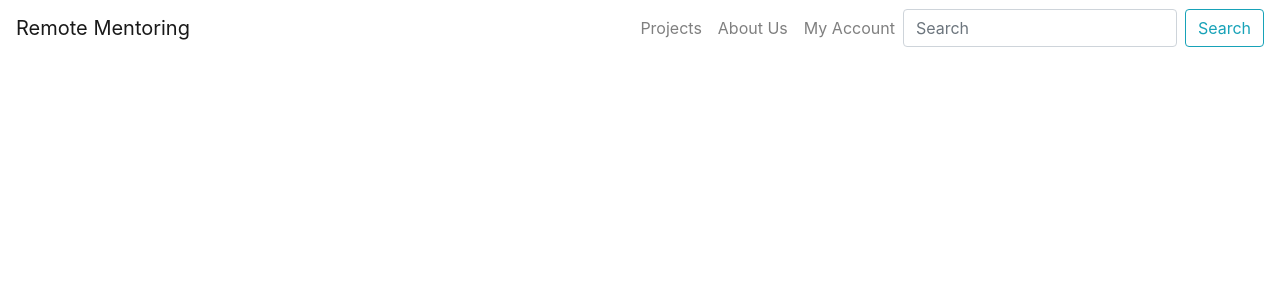
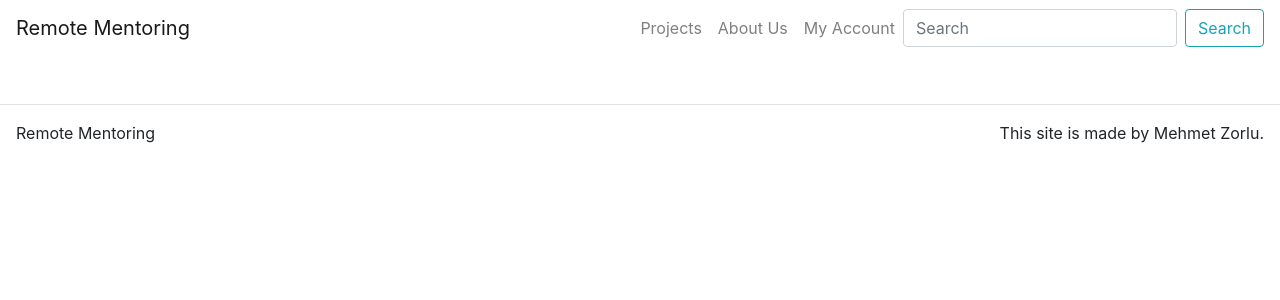
Before and after one commit to MehmetZorlu07/remote-mentoring, a React (Create React App) app: page / in a window 1280 px wide. Shown: the top 300 px of the page. Built offline with nearby package versions, Linux system fonts and the light colour scheme.

Commit message:
Closes #30 Footer is added.

```diff
--- a/src/App.js
+++ b/src/App.js
@@ -2,6 +2,7 @@
 import { BrowserRouter as Router, Route, Link } from "react-router-dom";
 import Container from "react-bootstrap/Container";
 import Navigation from "./components/Navigation/Navigation";
+import Footer from "./components/Footer/Footer";
 import Hero from "./components/Hero/Hero";
 import "bootstrap/dist/css/bootstrap.min.css";
 import "./App.css";
@@ -39,6 +40,7 @@
       <Router>
         <Container className="p-0" fluid={true}>
           <Navigation />
+          <Footer />
         </Container>
       </Router>
     );
--- /dev/null
+++ b/src/components/Footer/Footer.js
@@ -0,0 +1,23 @@
+import React from "react";
+import Container from "react-bootstrap/Container";
+import Row from "react-bootstrap/Row";
+import Col from "react-bootstrap/Col";
+
+function Footer() {
+  return (
+    <footer className="mt-5">
+      <Container fluid={true}>
+        <Row className="border-top justify-content-between p-3">
+          <Col className="p-0" md={3} sm={12}>
+            Remote Mentoring
+          </Col>
+          <Col className="p-0 d-flex justify-content-end" md={3}>
+            This site is made by Mehmet Zorlu.
+          </Col>
+        </Row>
+      </Container>
+    </footer>
+  );
+}
+
+export default Footer;
```
